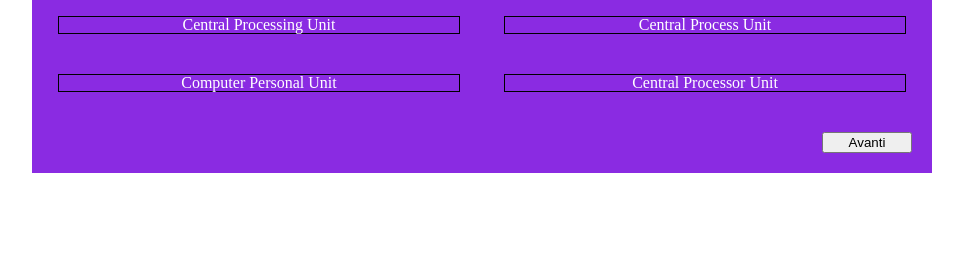
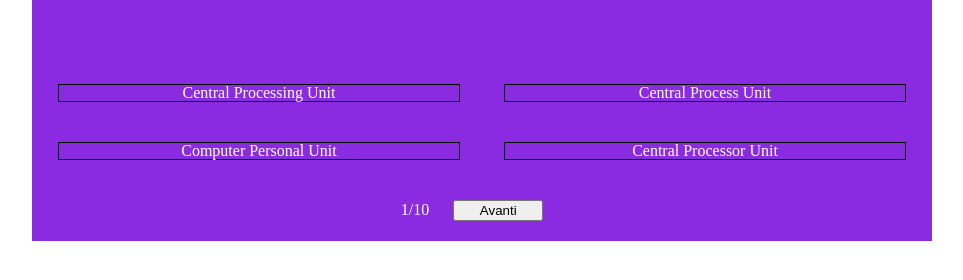
Before and after one commit to MatteoPucci99/BuildWeek-Team5-Epicode-Benchmark-Clone, a plain HTML site: page Questions-Matteo.html in a window 1280 px wide. Shown: the part 36-316 px from the top of the page, without its empty margins (158-1121 px from the left). Drawn offline with Linux system fonts and the light colour scheme.

Commit message:
adding question counter

```diff
--- a/Questions-Matteo.html
+++ b/Questions-Matteo.html
@@ -15,6 +15,9 @@
       <div class="cards"><p class="cards-text">Risposta 2</p></div>
       <div class="cards"><p class="cards-text">Risposta 3</p></div>
       <div class="cards"><p class="cards-text">Risposta 4</p></div>
+      <div id="container-2">
+        <p id="counter">1/10</p>
+      </div>
       <form id="form">
         <button id="button">Avanti</button>
       </form>
--- a/assets/css/style.css
+++ b/assets/css/style.css
@@ -9,6 +9,7 @@
 .container h1 {
   text-align: center;
   font-size: 2em;
+  height: 100px;
 }
 
 .cards {
@@ -18,11 +19,15 @@
   margin: 20px;
 }
 
-.container form {
-  text-align: end;
+#form {
+  display: inline-block;
 }
 
 button {
   margin: 20px;
   width: 90px;
 }
+
+#container-2 {
+  display: inline-block;
+}
--- a/questions.js
+++ b/questions.js
@@ -120,6 +120,7 @@ const questionTitle = document.getElementById("main-question");
 const par = Array.from(document.getElementsByClassName("cards-text"));
 const button = document.getElementById("button");
 const div = Array.from(document.getElementsByClassName("cards"));
+const counter = document.getElementById("counter");
 
 const preventDefaultButton = document.getElementById("form");
 preventDefaultButton.addEventListener("click", (e) => {
@@ -141,7 +142,7 @@ const newQuestion = () => {
   arrayNumbers = [];
 
   for (let i = 0; i < div.length; i++) {
-    div[i].style.display = "inline-block";
+    div[i].style.visibility = "visible";
   }
 
   while (arrayNumbers.length < 4) {
@@ -162,15 +163,19 @@ const newQuestion = () => {
   if (questions[randomIndex].type === "boolean") {
     par[0].innerText = "True";
     par[1].innerText = "False";
-    div[2].style.display = "none";
-    div[3].style.display = "none";
+    div[2].style.visibility = "hidden";
+    div[3].style.visibility = "hidden";
   }
+
+  questionCounter++;
+  counter.innerText = `${questionCounter}/10`;
+
   console.log(randomIndex);
   console.log(par);
   questions.splice(randomIndex, 1);
-
   console.log(questions);
   console.log(arrayNumbers);
+  console.log(questionCounter, "Question counter");
 };
 
 button.addEventListener("click", newQuestion);
```
